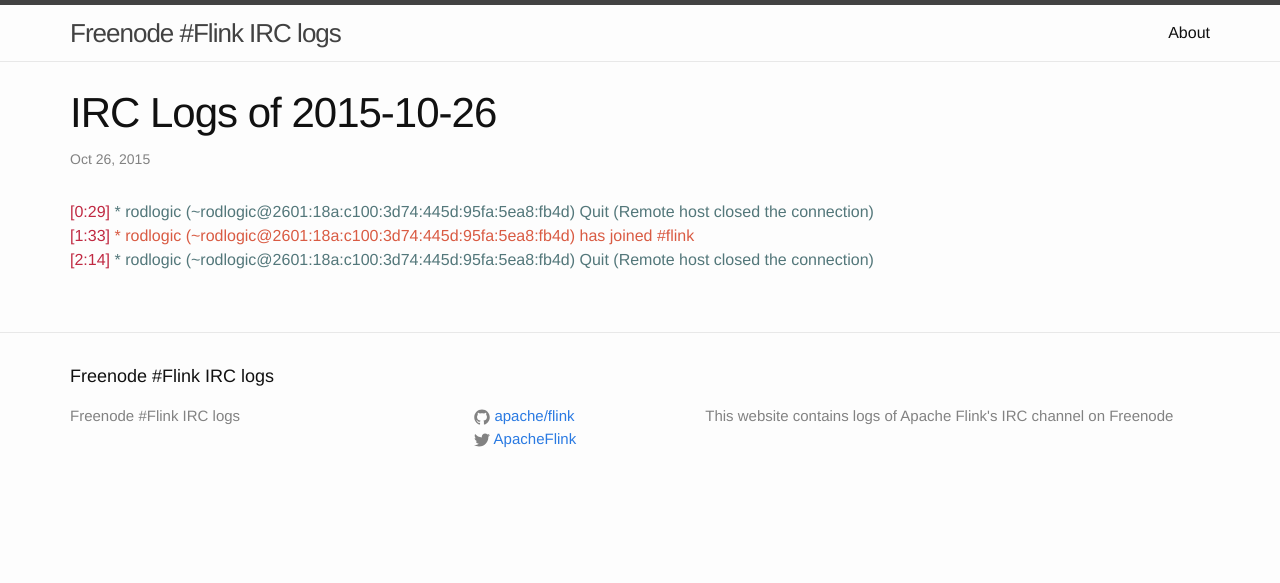
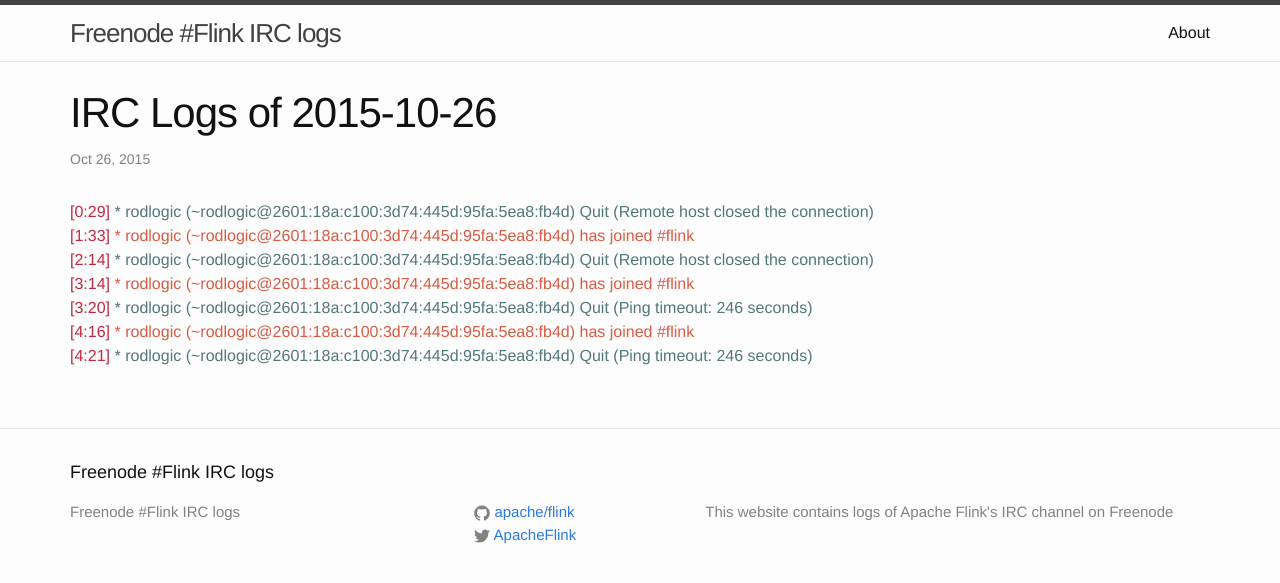
Before and after one commit to flink-irc-logs/flink-irc-logs.github.io, a Jekyll site: the page built from _posts/2015-10-26-logs.markdown, in a window 1280 px wide. Shown: the top 583 px of the page. Built offline with Jekyll 4.4.1, drawn with Linux system fonts in a browser that asks for light colours.

Commit message:
Update of the logs on Mon Oct 26 04:29:13 CET 2015

```diff
--- a/_posts/2015-10-26-logs.markdown
+++ b/_posts/2015-10-26-logs.markdown
@@ -7,3 +7,7 @@
 <span class="irc-date">[0:29]</span> <span class="irc-navy">* rodlogic (~rodlogic@2601:18a:c100:3d74:445d:95fa:5ea8:fb4d) Quit (Remote host closed the connection)</span><br />
 <span class="irc-date">[1:33]</span> <span class="irc-green">* rodlogic (~rodlogic@2601:18a:c100:3d74:445d:95fa:5ea8:fb4d) has joined #flink</span><br />
 <span class="irc-date">[2:14]</span> <span class="irc-navy">* rodlogic (~rodlogic@2601:18a:c100:3d74:445d:95fa:5ea8:fb4d) Quit (Remote host closed the connection)</span><br />
+<span class="irc-date">[3:14]</span> <span class="irc-green">* rodlogic (~rodlogic@2601:18a:c100:3d74:445d:95fa:5ea8:fb4d) has joined #flink</span><br />
+<span class="irc-date">[3:20]</span> <span class="irc-navy">* rodlogic (~rodlogic@2601:18a:c100:3d74:445d:95fa:5ea8:fb4d) Quit (Ping timeout: 246 seconds)</span><br />
+<span class="irc-date">[4:16]</span> <span class="irc-green">* rodlogic (~rodlogic@2601:18a:c100:3d74:445d:95fa:5ea8:fb4d) has joined #flink</span><br />
+<span class="irc-date">[4:21]</span> <span class="irc-navy">* rodlogic (~rodlogic@2601:18a:c100:3d74:445d:95fa:5ea8:fb4d) Quit (Ping timeout: 246 seconds)</span><br />
```
